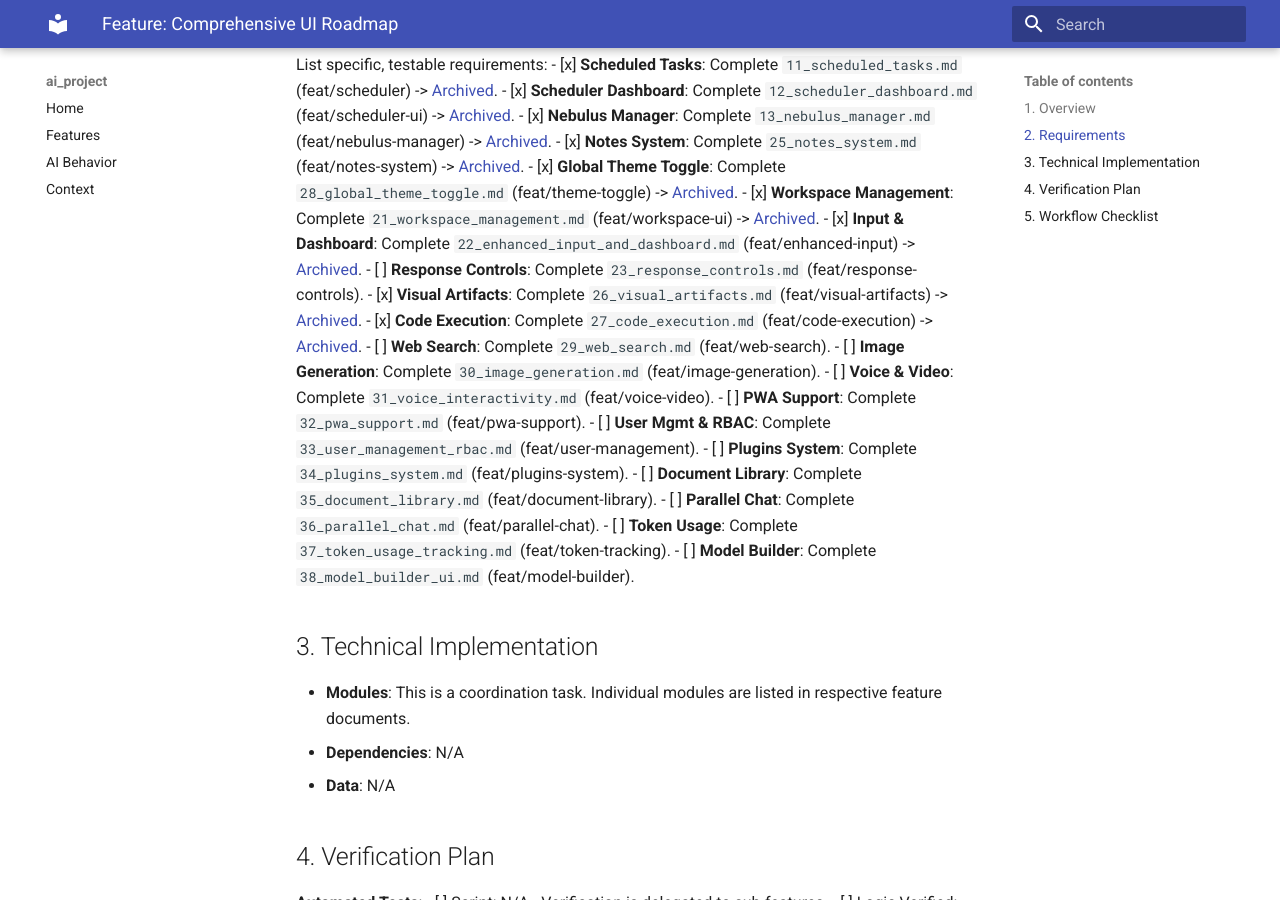
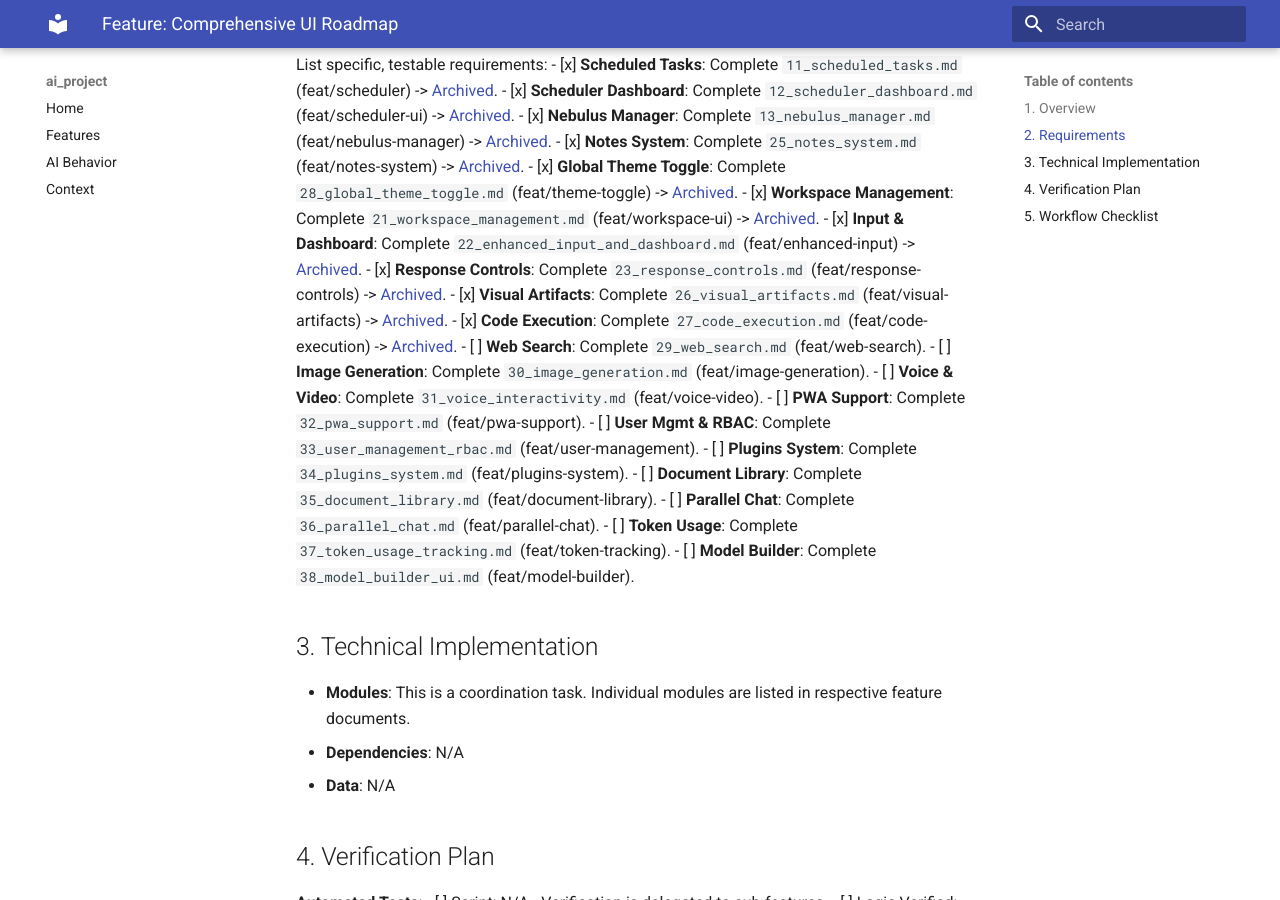
Before and after one commit to jlwestsr/nebulus, an MkDocs documentation site: the page built from docs/features/19_comprehensive_ui_roadmap.md, in a window 1280 px wide and 900 px high, scrolled down 388 px. Built offline with MkDocs 1.6.1 and Material for MkDocs 9.7.7, drawn with Linux system fonts in a browser that asks for light colours.

Commit message:
docs: archive Feature 23 and update roadmap

```diff
--- a/docs/features/19_comprehensive_ui_roadmap.md
+++ b/docs/features/19_comprehensive_ui_roadmap.md
@@ -14,7 +14,7 @@ List specific, testable requirements:
     - [x] **Global Theme Toggle**: Complete `28_global_theme_toggle.md` (feat/theme-toggle) -> [Archived](archive/28_global_theme_toggle.md).
     - [x] **Workspace Management**: Complete `21_workspace_management.md` (feat/workspace-ui) -> [Archived](archive/21_workspace_management.md).
     - [x] **Input & Dashboard**: Complete `22_enhanced_input_and_dashboard.md` (feat/enhanced-input) -> [Archived](archive/22_enhanced_input_and_dashboard.md).
-    - [ ] **Response Controls**: Complete `23_response_controls.md` (feat/response-controls).
+    - [x] **Response Controls**: Complete `23_response_controls.md` (feat/response-controls) -> [Archived](archive/23_response_controls.md).
     - [x] **Visual Artifacts**: Complete `26_visual_artifacts.md` (feat/visual-artifacts) -> [Archived](archive/26_visual_artifacts.md).
     - [x] **Code Execution**: Complete `27_code_execution.md` (feat/code-execution) -> [Archived](archive/27_code_execution.md).
     - [ ] **Web Search**: Complete `29_web_search.md` (feat/web-search).
```
Also changed, not shown: docs/features/archive/23_response_controls.md (renamed from docs/features/23_response_controls.md).
